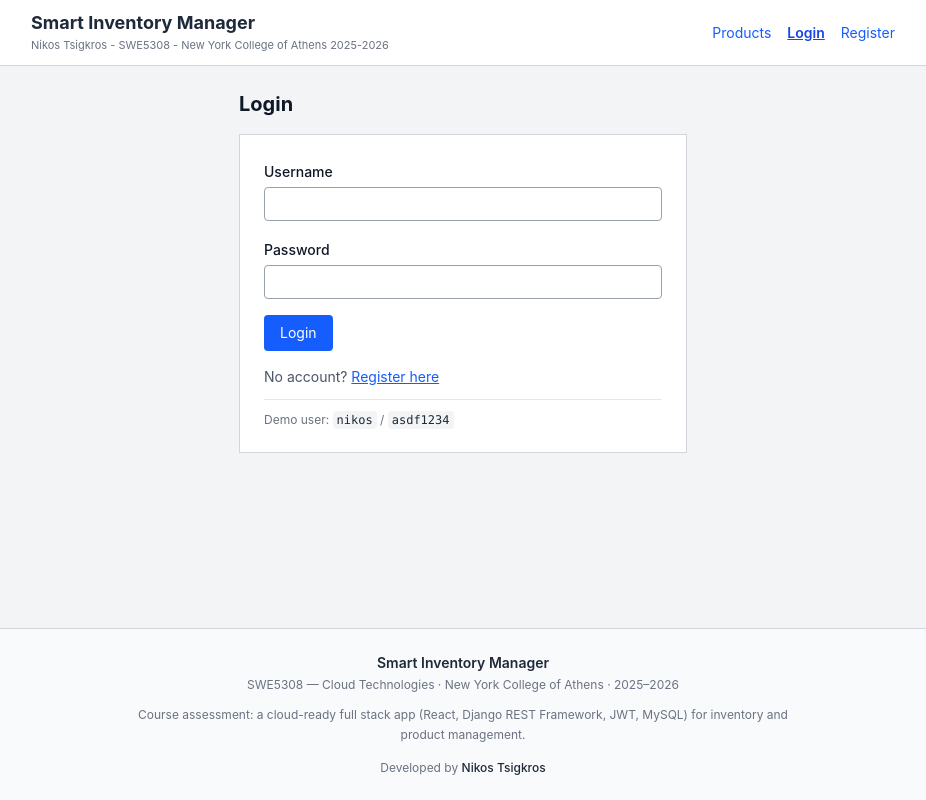
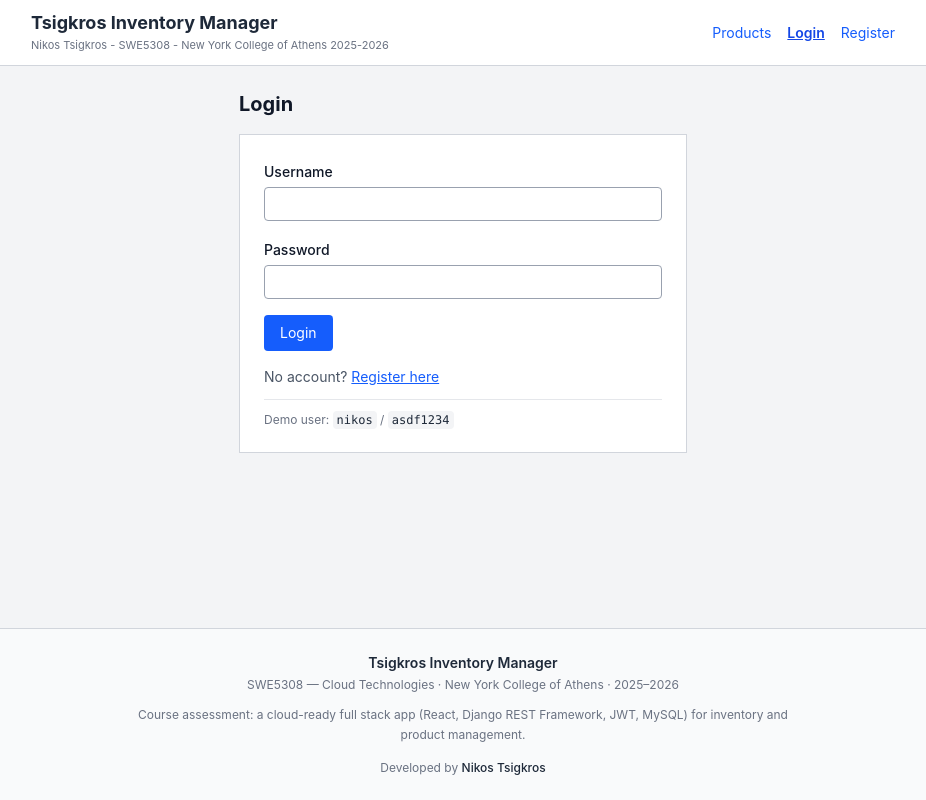
Before and after one commit to NikosTsigkros/tsigkros-nyc-SWE5308-002, a React (Vite) app in the folder frontend/: page /login in a window 1280 px wide. Shown: the whole page, without its empty margins (177-1103 px from the left). Built offline with nearby package versions, Linux system fonts and the light colour scheme; no server answers.

Commit message:
FE - change app title

```diff
--- a/frontend/src/App.jsx
+++ b/frontend/src/App.jsx
@@ -33,7 +33,7 @@ function Shell() {
                         className="flex flex-col items-start gap-0.5 no-underline hover:opacity-90"
                     >
                         <span className="text-lg font-bold leading-tight text-gray-800">
-                            Smart Inventory Manager
+                            Tsigkros Inventory Manager
                         </span>
                         <span className="text-[11px] font-normal text-gray-500">
                             Nikos Tsigkros - SWE5308 - New York College of Athens 2025-2026
@@ -74,7 +74,7 @@ function Shell() {
             </main>
 
             <footer className="mt-auto border-t border-gray-300 bg-gray-50 px-4 py-6 text-center text-sm text-gray-600">
-                <p className="font-semibold text-gray-800">Smart Inventory Manager</p>
+                <p className="font-semibold text-gray-800">Tsigkros Inventory Manager</p>
                 <p className="mt-1 text-xs text-gray-500">
                     SWE5308 — Cloud Technologies · New York College of Athens ·
                     2025–2026
```
